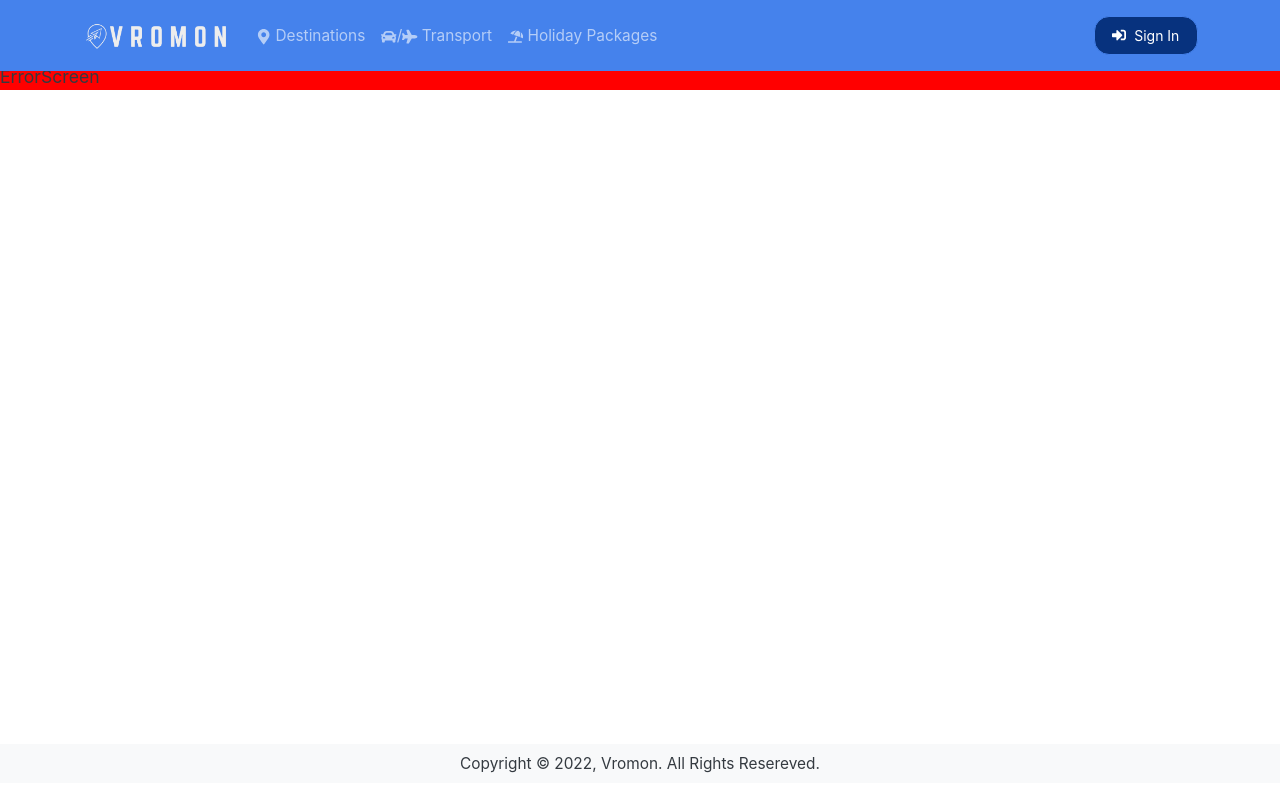
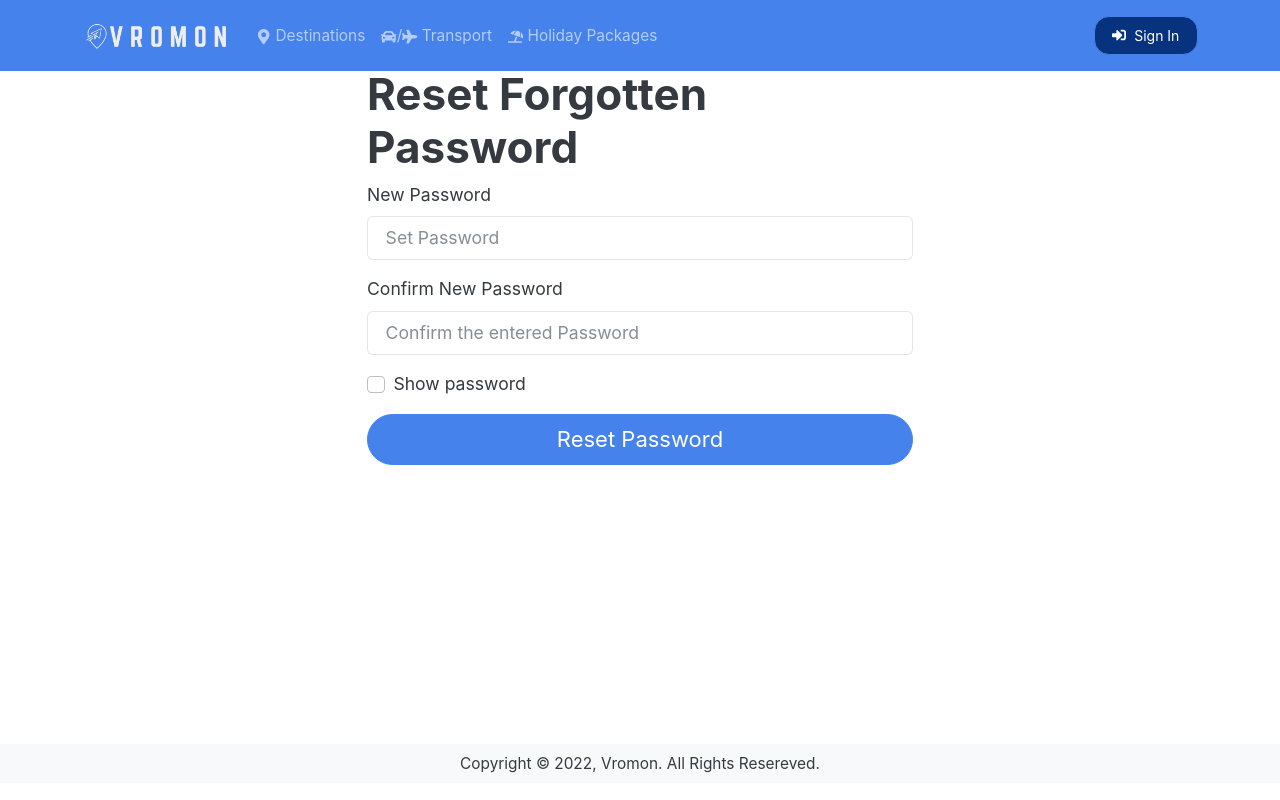
Before and after one commit to TangoRomeo80/Vromon, a React (Create React App) app in the folder frontend/: page /forgotPassword/1 in a window 1280 px wide. Built offline with nearby package versions, Linux system fonts and the light colour scheme.

Commit message:
add password reset through email

```diff
--- a/frontend/src/App.js
+++ b/frontend/src/App.js
@@ -22,6 +22,7 @@ import TransportSearchScreen from './screens/TransportSearchScreen'
 import RegistrationScreen from './screens/RegistrationScreen'
 import TouristBookingScreen from './screens/TouristBookingScreen'
 import BusinessListScreen from './screens/BusinessListScreen'
+import ForgotPasswordScreen from './screens/ForgotPasswordScreen'
 
 const App = () => {
   return (
@@ -34,6 +35,7 @@ const App = () => {
               <Route path='/' element={<HomeScreen />} />
               <Route path='/login' element={<LoginScreen />} />
               <Route path='/registration' element={<RegistrationScreen />} />
+              <Route path='/forgotPassword/:token' element={<ForgotPasswordScreen />} />
               <Route path='/newUser' element={<NewUserScreen />} />
               <Route path='/transports' element={<TransportScreen />} />
               <Route path='/destinations' element={<DestinationScreen />} />
--- /dev/null
+++ b/frontend/src/screens/ForgotPasswordScreen.js
@@ -0,0 +1,95 @@
+import React, { useState, useEffect } from 'react'
+import FormContainer from '../components/FormContainer'
+import { Button, Form, Row } from 'react-bootstrap'
+import { useParams, useNavigate } from 'react-router-dom'
+import { toast } from 'react-toastify'
+import axios from 'axios'
+
+const ForgotPasswordSreen = () => {
+  const navigate = useNavigate()
+  const params = useParams()
+
+  const [password, setPassword] = useState('')
+  const [confirmPassword, setConfirmPassword] = useState('')
+  const [showPassword, setShowPassword] = useState('password')
+
+  const passwordShow = (e) => {
+    e.target.checked ? setShowPassword('text') : setShowPassword('password')
+  }
+
+  const submitHandler = async (e) => {
+    e.preventDefault()
+    if (password !== confirmPassword) {
+      toast.error('Password and confirmed password do not match', {
+        position: 'top-center',
+      })
+    } else {
+      try {
+        const { data } = await axios.post(
+          `/api/users/resetPassword/${params.token}`,
+          {
+            password,
+          }
+        )
+        toast.success(
+          'Password was reset successfully, please login with your new password',
+          {
+            position: 'top-center',
+          }
+        )
+        navigate('/login')
+      } catch (error) {
+        toast.error(error.response.data.message, {
+          position: 'top-center',
+        })
+      }
+    }
+  }
+
+  return (
+    <FormContainer>
+      <h1 className='d-flex justify-content-center pt-1'>
+        Reset Forgotten Password
+      </h1>
+      <Form onSubmit={submitHandler}>
+        <Form.Group className='mb-3' controlId='registerPassword'>
+          <Form.Label>New Password</Form.Label>
+          <Form.Control
+            required
+            type={showPassword}
+            placeholder='Set Password'
+            value={password}
+            onChange={(e) => setPassword(e.target.value)}
+          />
+        </Form.Group>
+
+        <Form.Group className='mb-3' controlId='confirmPassword'>
+          <Form.Label>Confirm New Password</Form.Label>
+          <Form.Control
+            required
+            type={showPassword}
+            placeholder='Confirm the entered Password'
+            value={confirmPassword}
+            onChange={(e) => setConfirmPassword(e.target.value)}
+          />
+        </Form.Group>
+
+        <Form.Group className='mb-3' controlId='showPassword'>
+          <Form.Check
+            type='checkbox'
+            label='Show password'
+            onChange={(e) => passwordShow(e)}
+          />
+        </Form.Group>
+
+        <div className='d-grid gap-2'>
+          <Button variant='primary' size='lg' type='submit'>
+            Reset Password
+          </Button>
+        </div>
+      </Form>
+    </FormContainer>
+  )
+}
+
+export default ForgotPasswordSreen
--- a/frontend/src/screens/ProfileScreen.js
+++ b/frontend/src/screens/ProfileScreen.js
@@ -373,7 +373,7 @@ const ProfileScreen = () => {
                           Password and Security
                         </Button>
                       </a>
-                      <Link
+                      {/* <Link
                         to='/businessList'
                         className='list-group-item list-group-item-action text-center d-grid gap-2'
                       >
@@ -381,7 +381,7 @@ const ProfileScreen = () => {
                           <FaBusinessTime className='me-2 mb-2' />
                           My Businesses
                         </Button>
-                      </Link>
+                      </Link> */}
                       <Link
                         to='#'
                         className='list-group-item list-group-item-action text-center d-grid gap-2'
```
Also changed, not shown: 1 other file (tests, documents, lock files or other folders).
